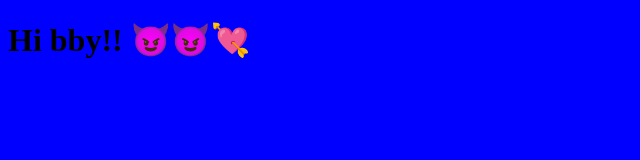
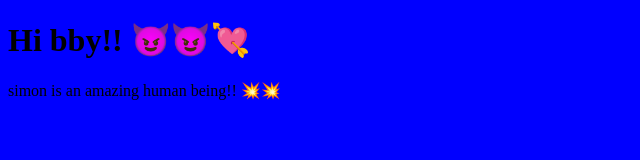
Before and after one commit to Jupitersy/My-First-Baby, a plain HTML site: page index.html in a window 1280 px wide. Shown: the whole page, without its empty margins (0-640 px from the left). Drawn offline with Linux system fonts and the light colour scheme.

Commit message:
Update index.html

```diff
--- a/index.html
+++ b/index.html
@@ -10,6 +10,10 @@
     <title>hello world✌🤞👌</title>
 </head>
 <body>
+
     <h1>Hi bby!! 😈😈💘</h1>
+
+    <p>simon is an amazing human being!! 💥💥</p>
+
 </body>
 </html>
```
